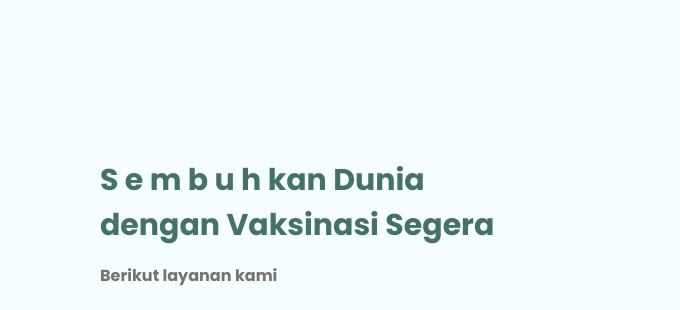
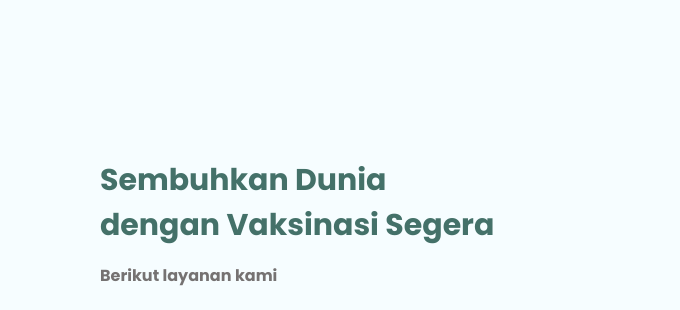
Before and after one commit to Mezzky/Padec, a plain HTML site: page index.html in a window 1280 px wide. Shown: the part 153-463 px from the top of the page, 0-680 px from the left. Drawn offline with Linux system fonts and the light colour scheme; grey boxes are pictures that could not be loaded.

Commit message:
Update index.html

```diff
--- a/index.html
+++ b/index.html
@@ -32,7 +32,7 @@
     <section id="home" class="home">
         <div class="home-content">
             <div class="motto">
-                <h2>S e m b u h kan Dunia<br> dengan Vaksinasi Segera</h2>
+                <h2>Sembuhkan Dunia<br> dengan Vaksinasi Segera</h2>
             </div>
             <p>Berikut layanan kami</p>
             <div class="btn">
```
